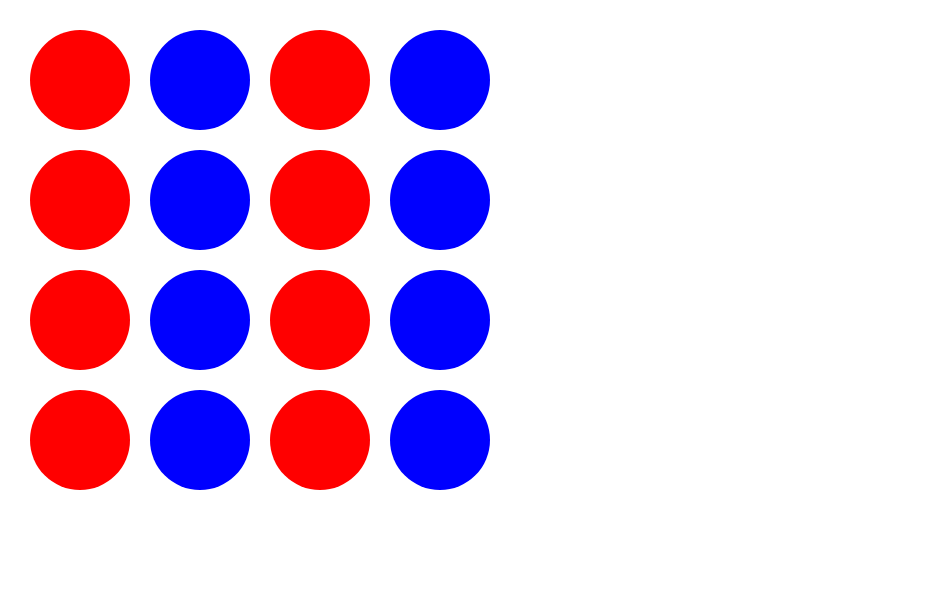
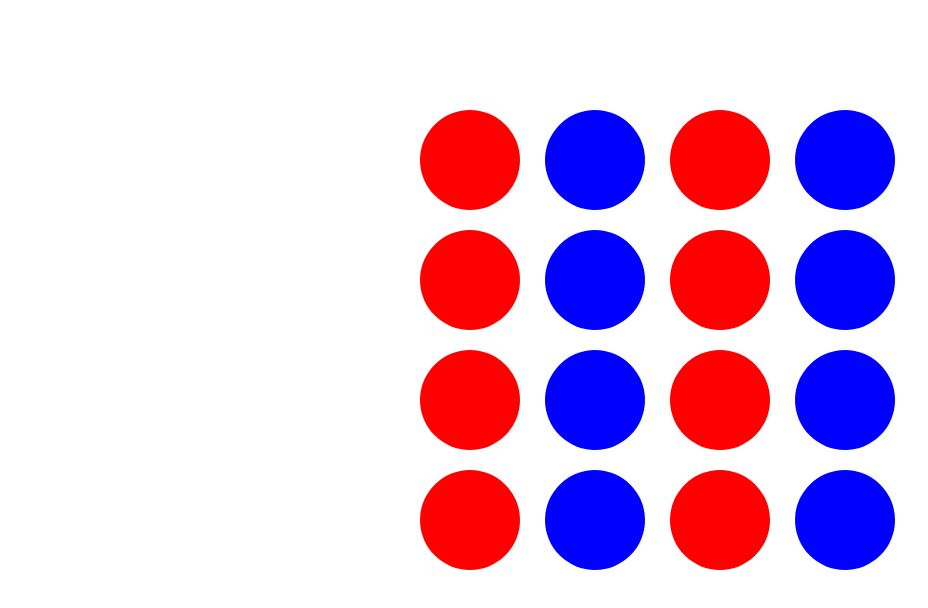
Before and after one commit to aviralrabbit1/connect-4, a React (Create React App) app: page / in a window 1280 px wide. Shown: the top 608 px of the page, without its empty margins (0-928 px from the left). Built offline with nearby package versions, Linux system fonts and the light colour scheme.

Commit message:
made a json object for styling

```diff
--- a/src/Components/Gameboard.js
+++ b/src/Components/Gameboard.js
@@ -2,9 +2,19 @@ import React from 'react'
 import Gamecircle from './Gamecircle'
 
 function Gameboard() {
+  const style = {
+    display: 'grid',
+    gridTemplateColumns: '1fr 1fr 1fr 1fr',
+    gridTemplateRows: '1fr 1fr 1fr 1fr',
+    padding: 20,
+    width: '500px',
+    position: 'absolute',
+    left: '50%',
+    marginLeft: -250,
+    top: '10%',
+  }
   return (
-    <div style={{display: 'grid', gridTemplateColumns: '1fr 1fr 1fr 1fr',
-    gridTemplateRows: '1fr 1fr 1fr 1fr', padding: 20, width: 100}}>
+    <div style={style}>
         <Gamecircle id ={1} color="red"  >
             {/* <span style={{color: 'red'}} >Red</span> */}
         </Gamecircle>
--- a/src/Components/Gamecircle.js
+++ b/src/Components/Gamecircle.js
@@ -6,9 +6,16 @@ const onclick = (event, id) => {
 }
 
 const Gamecircle = ({id, color, children}) => {
+  const style = {
+    backgroundColor: color,
+    width: 100,
+    height: 100,
+    margin: 10,
+    borderRadius: '50%'
+  }
   console.log(id);
   return (
-    <div style={{backgroundColor: color, width: 100, height: 100, margin: 10, borderRadius: '50%'}} onClick={(event) => onclick(event, id) }>
+    <div style={style} onClick={(event) => onclick(event, id) }>
       {/* Gamecircle - id= {id} */}
 
       {children}
```
